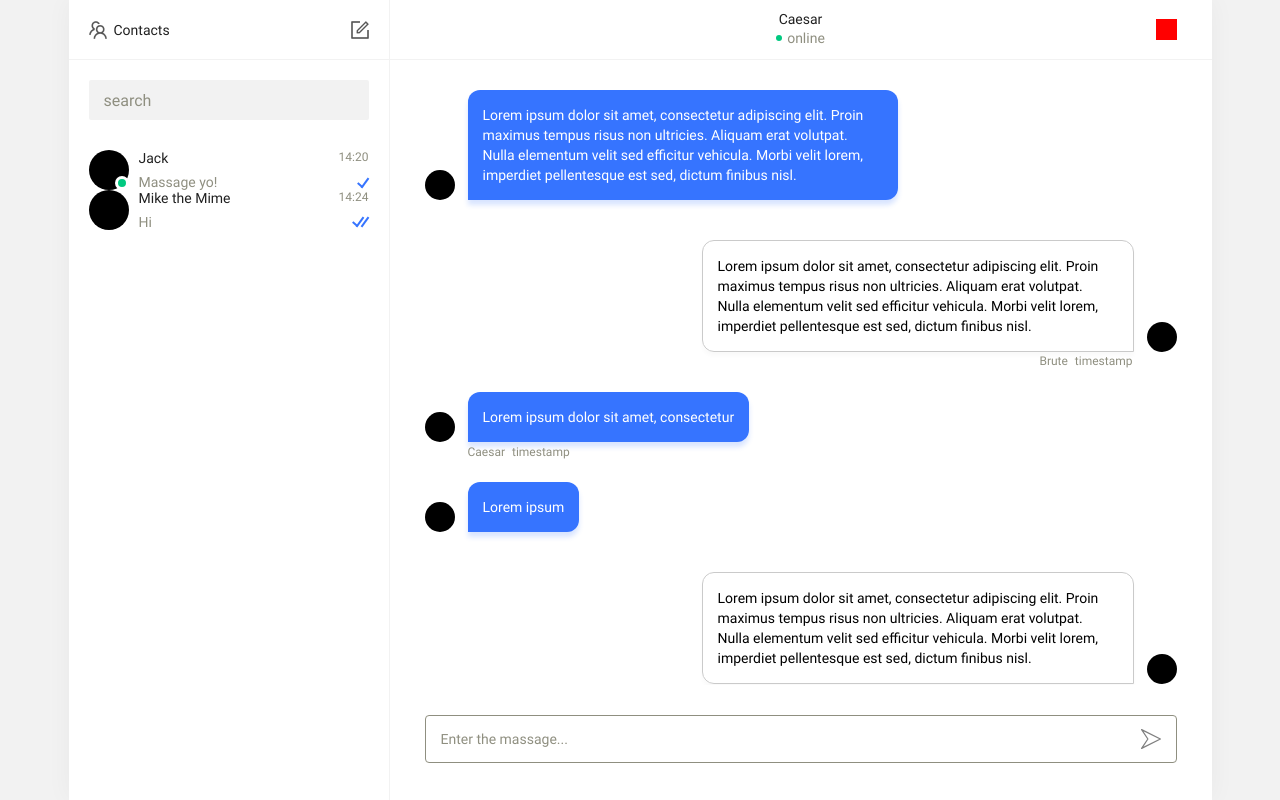
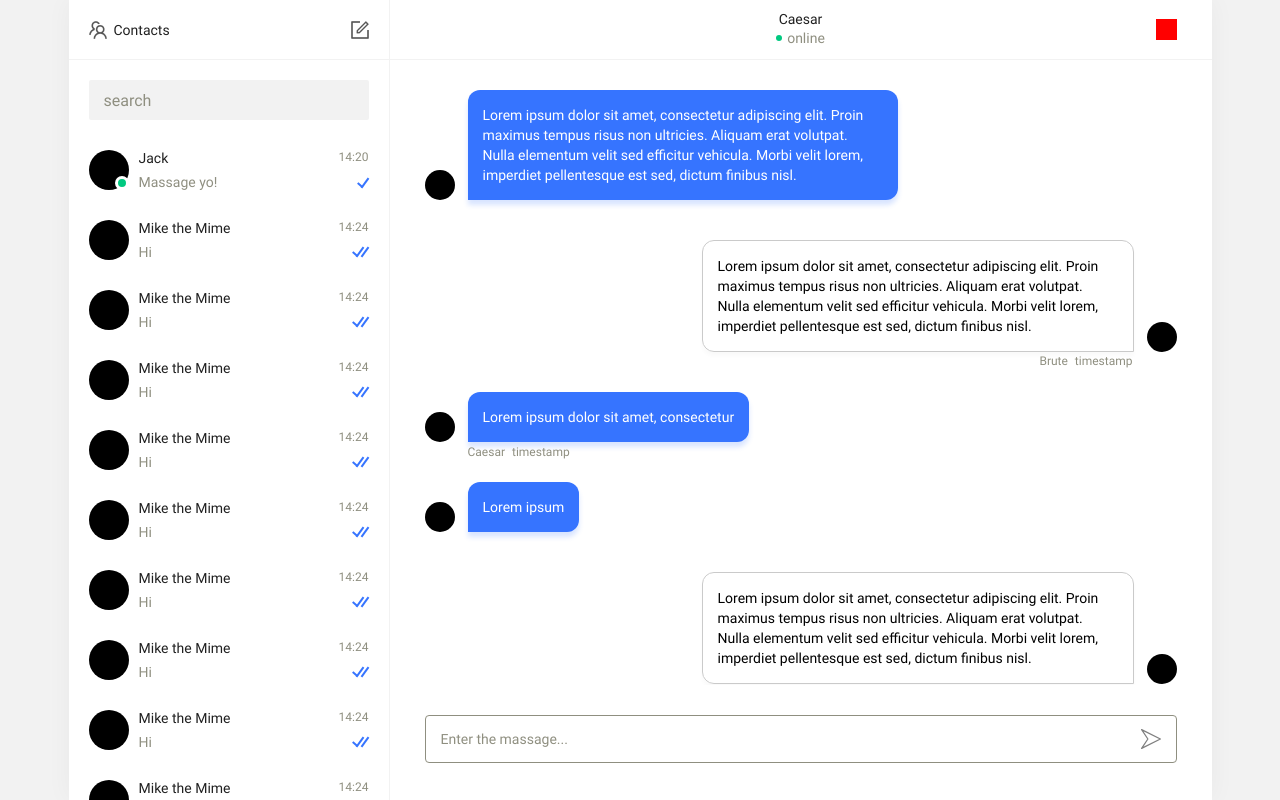
Before and after one commit to mrdimemes/react-chat, a React (Create React App) app in the folder front-end/: page / in a window 1280 px wide. Built offline with nearby package versions, Linux system fonts and the light colour scheme.

Commit message:
contact gallery styles

```diff
--- a/front-end/src/components/contacts/ContactGallery.jsx
+++ b/front-end/src/components/contacts/ContactGallery.jsx
@@ -3,6 +3,8 @@ import React from 'react';
 import classNames from 'classnames';
 
 import { Contact } from './';
+
+import '../../styles/sass/components/contacts/ContactGallery.sass';
 
 
 function ContactGallery({ className }) {
@@ -27,6 +29,86 @@ function ContactGallery({ className }) {
         time='14:24'
         outcomeStatus='readed'
       />
+
+      <Contact
+        name='Mike the Mime'
+        preview='Hi'
+        unreadIncome={0}
+        time='14:24'
+        outcomeStatus='readed'
+      />
+
+      <Contact
+        name='Mike the Mime'
+        preview='Hi'
+        unreadIncome={0}
+        time='14:24'
+        outcomeStatus='readed'
+      />
+
+      <Contact
+        name='Mike the Mime'
+        preview='Hi'
+        unreadIncome={0}
+        time='14:24'
+        outcomeStatus='readed'
+      />
+
+      <Contact
+        name='Mike the Mime'
+        preview='Hi'
+        unreadIncome={0}
+        time='14:24'
+        outcomeStatus='readed'
+      />
+
+      <Contact
+        name='Mike the Mime'
+        preview='Hi'
+        unreadIncome={0}
+        time='14:24'
+        outcomeStatus='readed'
+      />
+
+      <Contact
+        name='Mike the Mime'
+        preview='Hi'
+        unreadIncome={0}
+        time='14:24'
+        outcomeStatus='readed'
+      />
+
+      <Contact
+        name='Mike the Mime'
+        preview='Hi'
+        unreadIncome={0}
+        time='14:24'
+        outcomeStatus='readed'
+      />
+
+      <Contact
+        name='Mike the Mime'
+        preview='Hi'
+        unreadIncome={0}
+        time='14:24'
+        outcomeStatus='readed'
+      />
+
+      <Contact
+        name='Mike the Mime'
+        preview='Hi'
+        unreadIncome={0}
+        time='14:24'
+        outcomeStatus='readed'
+      />
+
+      <Contact
+        name='Mike the Mime'
+        preview='Hi'
+        unreadIncome={0}
+        time='14:24'
+        outcomeStatus='readed'
+      />
     </div>
   )
 }
--- /dev/null
+++ b/front-end/src/styles/sass/components/contacts/ContactGallery.sass
@@ -0,0 +1,8 @@
+@use '../../foundation/general'
+
+
+.contact-gallery
+  display: flex
+  flex-direction: column
+  row-gap: 30px
+  overflow: auto
--- a/front-end/src/styles/sass/components/contacts/Contacts.sass
+++ b/front-end/src/styles/sass/components/contacts/Contacts.sass
@@ -36,4 +36,4 @@
     padding: 0 20px
 
   &__gallery
-    padding: 10px 20px
+    padding: 10px 20px 30px 20px
```
